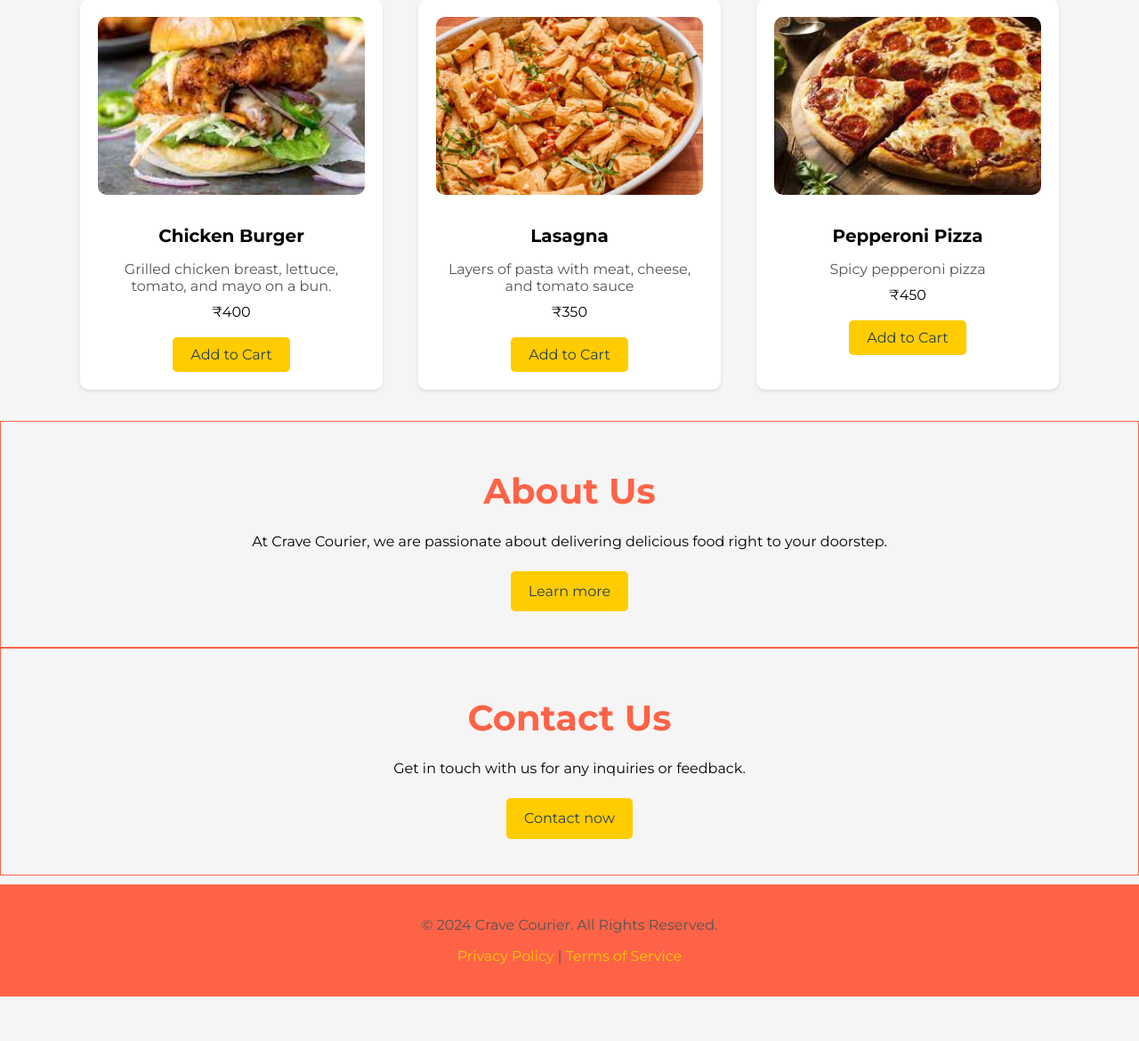
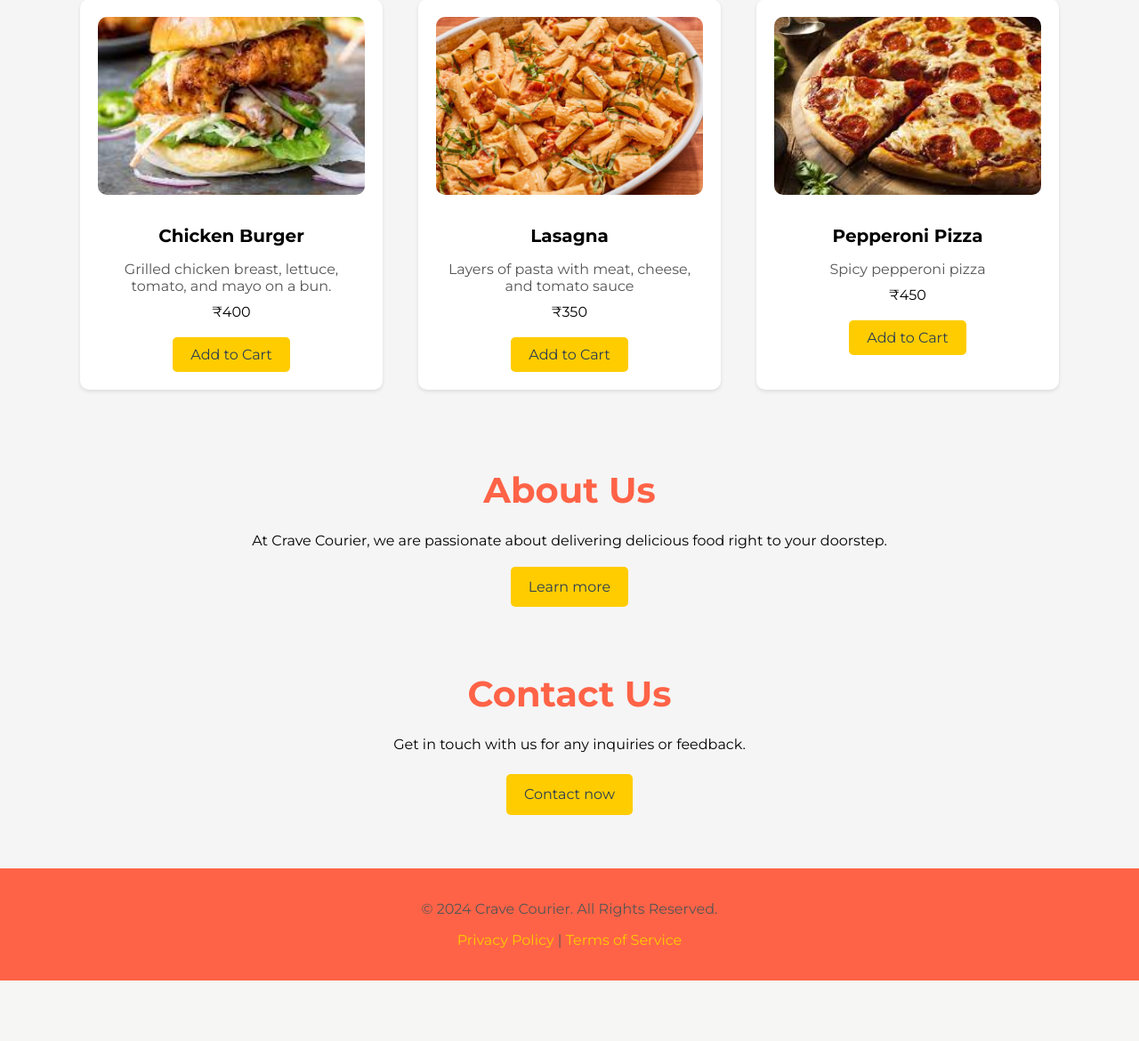
Before and after one commit to ps-ja200/Crave-Courier-Food-delivery-website, a PHP site: page /html/index.html in a window 1280 px wide. Shown: the part 1166-2336 px from the top of the page at 89% size. After the commit the page ends 2268 px from the top, so only its background shows below. Run offline with PHP 8.4, Linux system fonts and the light colour scheme.

Commit message:
Crave courier

```diff
--- a/css/styles.css
+++ b/css/styles.css
@@ -80,10 +80,8 @@ nav ul li a:hover {
 footer {
   background-color: var(--primary-color);
   color: var(--text-light);
+  text-align: center;
   padding: 20px;
-  text-align: center;
-  margin-top: 10px;
-  margin-bottom: 50px;
 }
 
 footer a {
@@ -212,9 +210,7 @@ footer a:hover {
   background-color: var(--section-bg);
   padding: 20px 30px;
   text-align: center;
-  border: 1px solid var(--primary-color);
   max-width: 100%;
-
 }
 
 #about-us h2 {
@@ -226,16 +222,16 @@ footer a:hover {
 #about-us p {
   color: var(--text-color);
   line-height: 1.6;
-  margin-bottom: 20px;
+  margin-bottom: 10px;
 }
 
 
 #contact {
   background-color: var(--section-bg);
-  padding: 20px 30px;
+  padding: 10px 30px;
   text-align: center;
-  border: 1px solid var(--primary-color);
   max-width: 100%;
+  margin-bottom: 30px;
 }
 
 #contact h2 {
--- a/html/index.html
+++ b/html/index.html
@@ -108,21 +108,6 @@
 </footer>
 
 <script>
-    // Add to cart functionality
-    const addToCartButtons = document.querySelectorAll('.add-to-cart');
-    const cartCount = document.querySelector('.cart-count');
-    let count = 0;
-
-    addToCartButtons.forEach(button => {
-        button.addEventListener('click', (e) => {
-            e.preventDefault();
-            count++;
-            cartCount.textContent = count;
-            alert('Item added to cart!');
-        });
-    });
-
-    // Highlight current page in navigation
     const currentPage = window.location.pathname.split("/").pop();
     const navLinks = document.querySelectorAll('nav a');
     navLinks.forEach(link => {
--- a/html/menu.html
+++ b/html/menu.html
@@ -7,7 +7,7 @@
     <link href="https://fonts.googleapis.com/css2?family=Montserrat:wght@400;700&family=Dancing+Script:wght@400;700&display=swap" rel="stylesheet">
     <style>
         body {
-    background-color: var(--background-color);
+    background-color: lightcyan;
     margin: 0;
     padding: 0;
     font-family: 'Montserrat', sans-serif;
```
Also changed, not shown: html/contact.html (+7 -1 lines).
